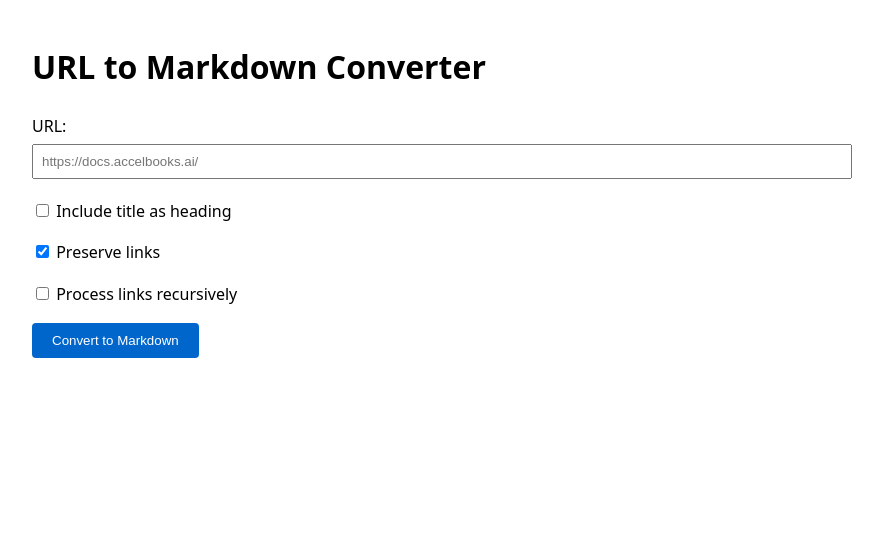
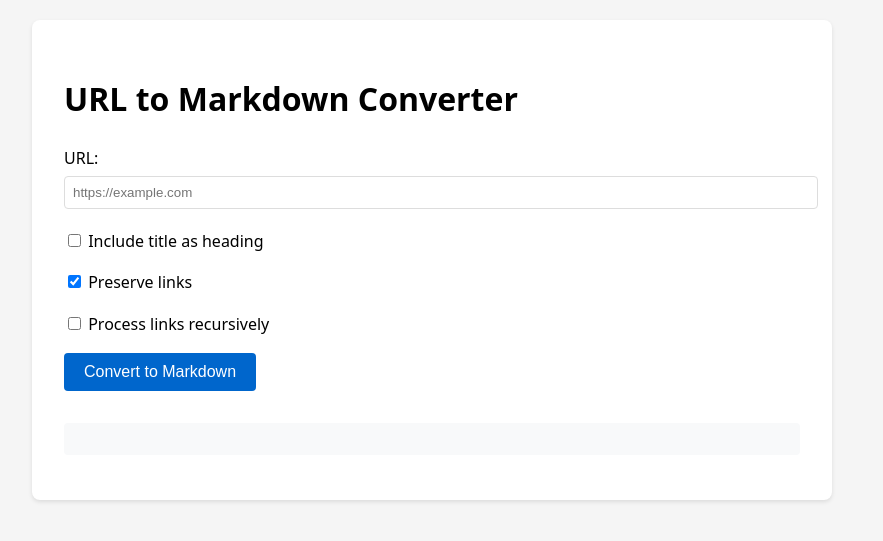
Before and after one commit to cdonel707/md2url, a FastAPI app: page / in a window 1280 px wide. Shown: the top 541 px of the page, without its empty margins (208-1091 px from the left). Run offline with FastAPI, Linux system fonts and the light colour scheme.

Commit message:
v8 moving to railway.app

```diff
--- a/app/main.py
+++ b/app/main.py
@@ -41,9 +41,6 @@ app = FastAPI(
     redoc_url="/redoc"  # Re-enable redoc
 )
 
-# Mount static files
-app.mount("/static", StaticFiles(directory=os.path.join(os.path.dirname(__file__), "static")), name="static")
-
 # Get templates
 templates = Jinja2Templates(directory=os.path.join(os.path.dirname(__file__), "templates"))
 
@@ -55,7 +52,7 @@ app.add_middleware(
     allow_headers=["*"],
 )
 
-# Add root route to serve the web interface
+# Update the index.html template to not rely on static files
 @app.get("/", response_class=HTMLResponse)
 async def root(request: Request):
     return templates.TemplateResponse("index.html", {"request": request})
--- a/app/templates/index.html
+++ b/app/templates/index.html
@@ -11,6 +11,13 @@
             margin: 0 auto;
             padding: 20px;
             line-height: 1.6;
+            background: #f5f5f5;
+        }
+        .container {
+            background: white;
+            padding: 2rem;
+            border-radius: 8px;
+            box-shadow: 0 2px 4px rgba(0,0,0,0.1);
         }
         .form-group {
             margin-bottom: 1rem;
@@ -19,6 +26,8 @@
             width: 100%;
             padding: 8px;
             margin: 4px 0;
+            border: 1px solid #ddd;
+            border-radius: 4px;
         }
         button {
             background: #0066cc;
@@ -27,19 +36,29 @@
             padding: 10px 20px;
             border-radius: 4px;
             cursor: pointer;
+            font-size: 16px;
         }
         button:hover {
             background: #0052a3;
         }
+        #result {
+            margin-top: 2rem;
+            padding: 1rem;
+            background: #f8f9fa;
+            border-radius: 4px;
+            white-space: pre-wrap;
+            font-family: monospace;
+        }
     </style>
 </head>
 <body>
+    <div class="container">
         <h1>URL to Markdown Converter</h1>
         <form id="convertForm">
             <div class="form-group">
                 <label for="url">URL:</label>
                 <input type="text" id="url" name="url" required
-                   placeholder="https://docs.accelbooks.ai/">
+                       placeholder="https://example.com">
             </div>
             <div class="form-group">
                 <label>
@@ -61,7 +80,8 @@
             </div>
             <button type="submit">Convert to Markdown</button>
         </form>
-    <pre id="result" style="white-space: pre-wrap;"></pre>
+        <pre id="result"></pre>
+    </div>
 
     <script>
         document.getElementById('convertForm').onsubmit = async (e) => {
@@ -75,6 +95,9 @@
 
             try {
                 const response = await fetch(url);
+                if (!response.ok) {
+                    throw new Error(`HTTP error! status: ${response.status}`);
+                }
                 const result = await response.text();
                 document.getElementById('result').textContent = result;
             } catch (error) {
```
Lines whose indentation alone changed are shown as unchanged.
